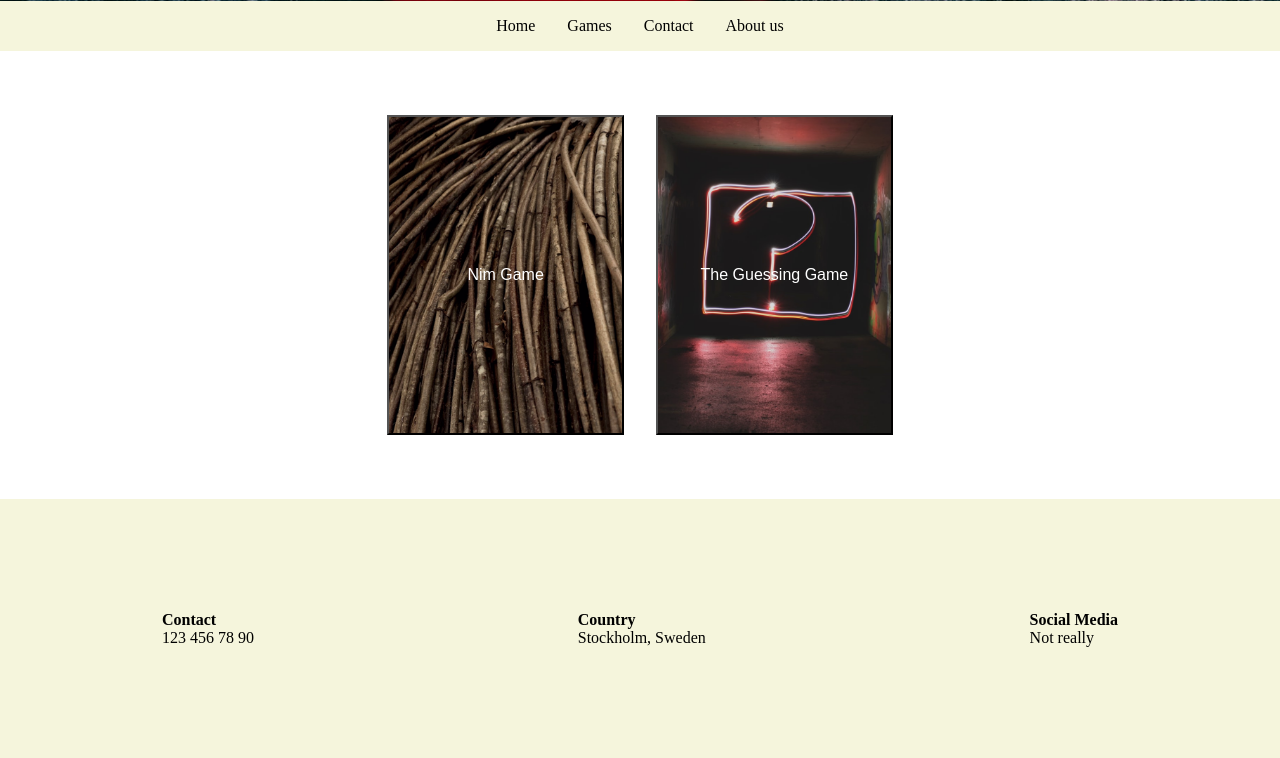
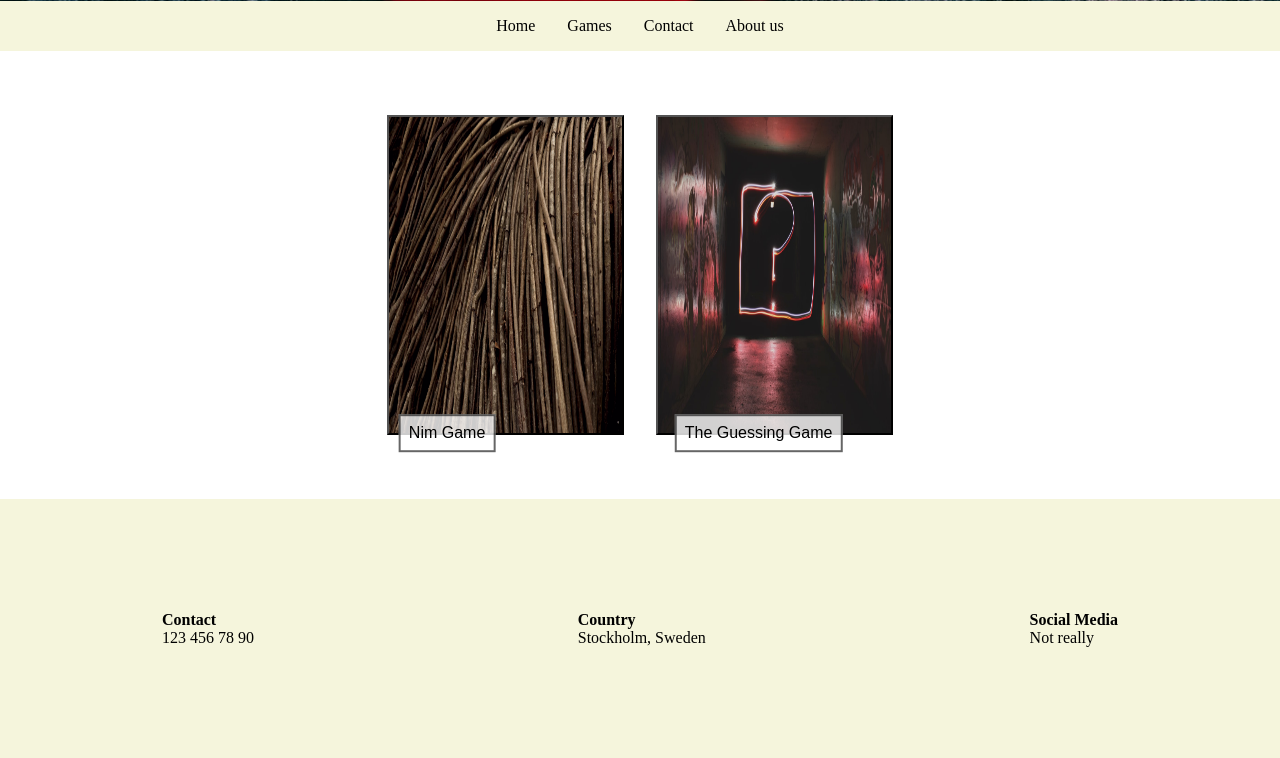
Before and after one commit to santarinareyes/Project-Improve, a PHP site: page /games.php in a window 1280 px wide. Shown: the part 559-1317 px from the top of the page. Run offline with PHP 8.4, Linux system fonts and the light colour scheme.

Commit message:
saving before adding scss

```diff
--- a/testOne/games.php
+++ b/testOne/games.php
@@ -20,8 +20,9 @@ if($_SERVER['REQUEST_METHOD'] == "POST") {
 ?>
 
 <div class="games-column">
-  <button class="btn nim-game">Nim Game</button>
-  <button class="btn guessing-game">The Guessing Game</button>
+  <?php foreach ($gamesMenu as $game => $which) { ?>
+    <button class="btn <?php echo $game;?>"><img class="game-img" src="img/<?php echo $game;?>.png" alt="<?php echo $which["title"]; ?>"><p class="center-text"><?php echo $which["title"];?></p></button>
+    <?php }; ?>
 </div>
   <div class="blur hidden"></div>
 
--- a/testOne/includes/arrays.php
+++ b/testOne/includes/arrays.php
@@ -49,12 +49,10 @@ $teamMembers = array(
 
 $gamesMenu = array (
     "nim-game" => array (
-        "title" => "Nim Game<sup>&reg;</sup>",
-        "description" => "Lorem ipsum, dolor sit amet consectetur adipisicing elit. Dolor, ullam!"
+        "title" => "Nim Game",
     ),
     "guessing-game" => array (
         "title" => "The Guessing Game",
-        "description" => "Lorem ipsum, dolor sit amet consectetur adipisicing elit. Dolor, ullam!"
     ),
 );
 
--- a/testOne/style.css
+++ b/testOne/style.css
@@ -147,13 +147,13 @@ input {
   height: 20rem;
 }
 
-.guessing-game {
+/* .guessing-game {
   background: url("img/guessing.png");
 }
 
 .nim-game {
   background: url("img/nim.png");
-}
+} */
 
 .guessing-game,
 .nim-game {
@@ -162,6 +162,9 @@ input {
   background-position: center;
   background-repeat: no-repeat;
   background-size: cover;
+  transition: 0.5s ease;
+  backface-visibility: hidden;
+  overflow: hidden;
 }
 
 .guessing-game:hover,
@@ -175,3 +178,20 @@ input {
   display: flex;
   justify-content: center;
 }
+
+.btn-games {
+  color: white;
+}
+
+.game-img {
+  width: 100%;
+  height: 100%;
+}
+
+.center-text {
+  position: absolute;
+  transform: translate(10%, -60%);
+  background-color: rgba(255, 255, 255, 0.8);
+  padding: 0.5rem;
+  border: 2px solid rgba(0, 0, 0, 0.6);
+}
```
Also changed, not shown: testOne/img/guessing-game.png (renamed from testOne/img/guessing.png), testOne/img/nim-game.png (renamed from testOne/img/nim.png).
